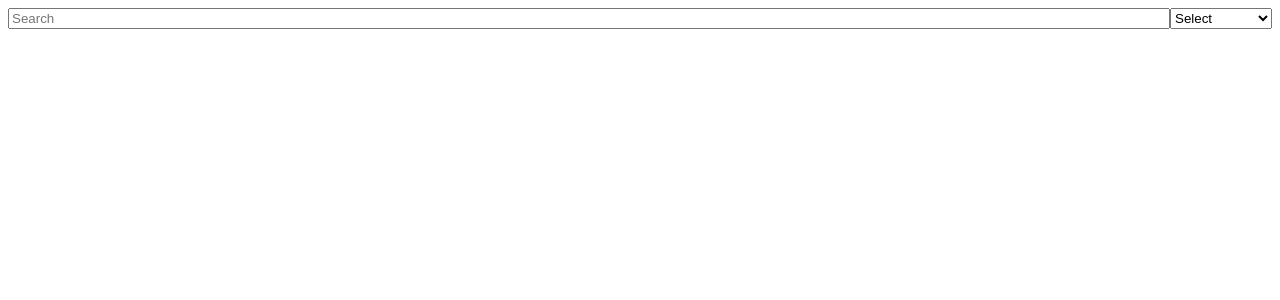
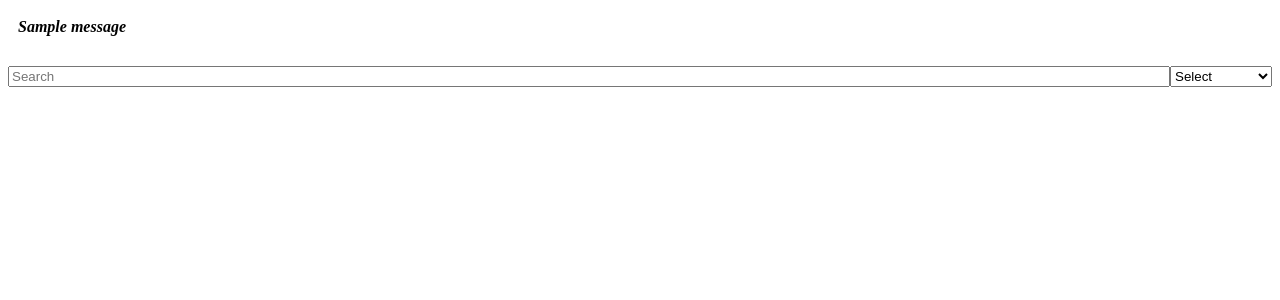
Before and after one commit to ranilar/BibCreate, a Flask app: page / in a window 1280 px wide. Shown: the top 300 px of the page. Run offline with Flask 3, Linux system fonts and the light colour scheme; one stand-in notice (Sample message) is shown.

Commit message:
Small changes to index.html

```diff
--- a/src/templates/index.html
+++ b/src/templates/index.html
@@ -18,9 +18,38 @@ lomakkeella. Mutta tällä hetkellä käytössä tämä enimmäisessä sprintiss
         .form-section {
             margin-top: 20px;
         }
+        .flash-messages-container {
+            margin-bottom: 20px;
+        }
+        .flash-message {
+            padding: 10px;
+            margin-bottom: 10px;
+            border-radius: 5px;
+        }
+        .alert {
+            font-weight: bold;
+        }
+        .alert-danger {
+            background-color: #f8d7da;
+            color: #721c24;
+        }
+        .alert-success {
+            background-color: #d4edda;
+            color: #155724;
+        }
     </style>
 </head>
 <body>
+
+    {% with messages = get_flashed_messages() %}
+      {% if messages %}
+        <div class="flash-messages-container">
+          {% for message in messages %}
+            <div class="flash-message alert alert-{{ message[1] }}"><i>{{ message }}</i></div>
+          {% endfor %}
+        </div>
+      {% endif %}
+    {% endwith %}
 
     <div class="search-bar">
         <input type="text" placeholder="Search" id="search-input" style="flex-grow: 1;">
```
